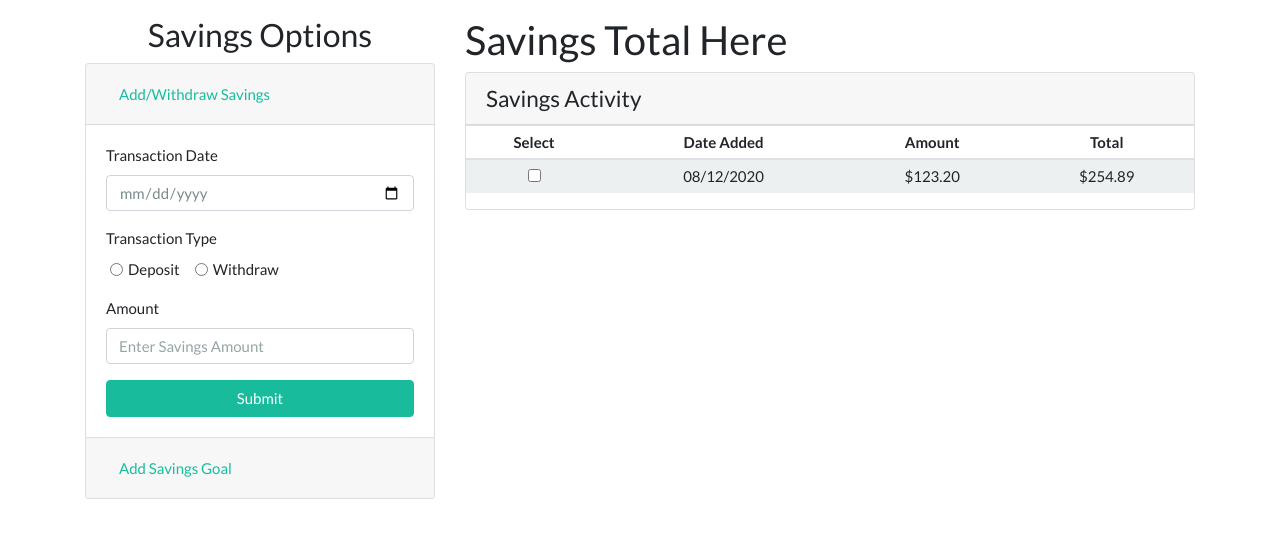
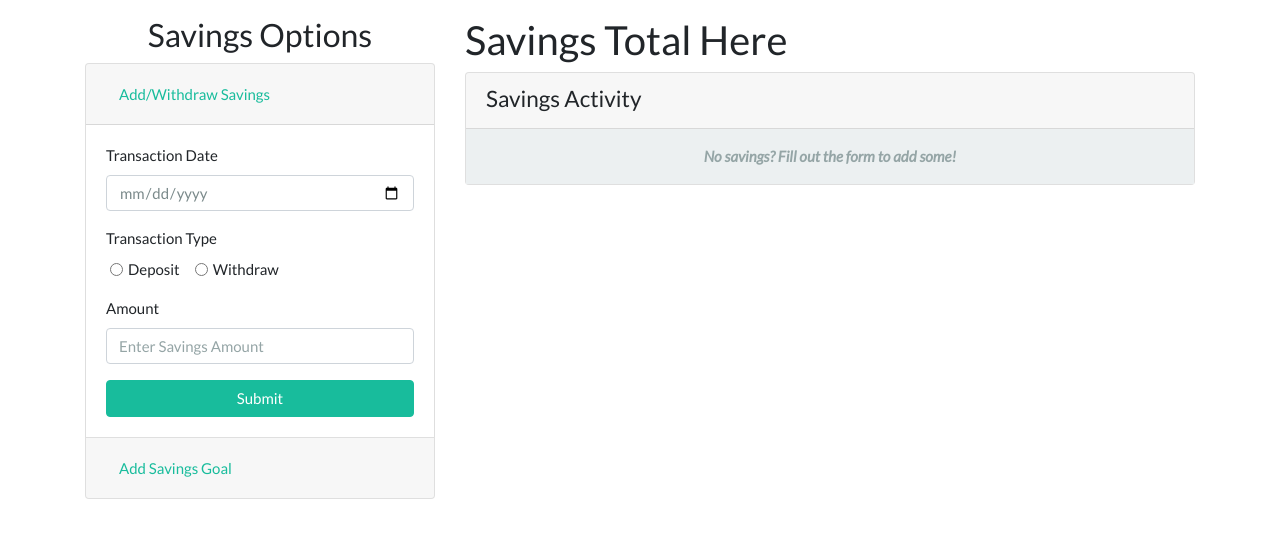
Before and after one commit to akelshareif/fiscally, a Flask app: page /user/savings in a window 1280 px wide. Shown: the part 74-612 px from the top of the page. Run offline with Flask 2, Linux system fonts and the light colour scheme; the visitor is signed in with stand-in values (Sample User, id 1); data comes from the database, SQL or seed files in the repository; data that the repository does not hold is empty; some libraries are stand-ins or nearby versions.

Commit message:
sourced savings entries from db on savings.jinja

```diff
--- a/application/models.py
+++ b/application/models.py
@@ -96,6 +96,7 @@ class SavingsEntry(db.Model):
     savings_date = db.Column(db.Date, default=date.today(), nullable=False)
     transaction_type = db.Column(db.String(10), nullable=False)
     amount = db.Column(db.Float(precision=2), nullable=False)
+    total = db.Column(db.Float(precision=2), nullable=False)
     user_id = db.Column(UUID, db.ForeignKey('users.id'))
 
     def __repr__(self):
@@ -109,7 +110,7 @@ class SavingsGoal(db.Model):
     start_date = db.Column(db.Date, default=date.today(), nullable=False)
     end_date = db.Column(db.Date, default=date.today(), nullable=False)
     amount = db.Column(db.Float(precision=2), nullable=False)
-    previous_amount = db.Column(db.Float(precision=2))
+    previous_amount = db.Column(db.Float(precision=2), default=0.00)
     user_id = db.Column(UUID, db.ForeignKey('users.id'))
 
     def __repr__(self):
--- a/application/savings/savings.py
+++ b/application/savings/savings.py
@@ -16,11 +16,13 @@ def savings_display():
 
     savings_form = SavingsForm()
     goal_form = SavingsGoalForm()
+    user_savings = SavingsEntry.query.filter_by(
+        user_id=str(current_user.id)).all()
 
     if savings_form.validate_on_submit():
         print(savings_form.data)
 
-    return render_template('savings/savings.jinja', savings_form=savings_form, goal_form=goal_form)
+    return render_template('savings/savings.jinja', savings_form=savings_form, goal_form=goal_form, savings=user_savings)
 
 
 @savings_bp.route('/savings/goal', methods=['POST'])
--- a/application/savings/templates/savings/savings.jinja
+++ b/application/savings/templates/savings/savings.jinja
@@ -43,7 +43,33 @@
             <div class="row">
                 <div class="col">
                     <div class="card">
-                    <h4 class="card-header">Savings Activity</h4>
+                        <div class="card-header">
+                    <div class="row">
+                        <div class="col">
+                            <h4 class="mb-1">Savings Activity</h4>
+                        </div>
+                        <div class="col text-right d-none edit-delete-div">
+                            <div class="row justify-content-end">
+                                <div class="col-md-5 py-0 pr-sm-3 pl-0 mb-1">
+                                    <button class="btn btn-sm btn-info edit-btn" style="width: 80px;">
+                                        <i class="far fa-edit"></i>
+                                        &nbsp; Edit
+                                    </button>
+                                </div>
+                                <div class="col-md-5 py-0 pr-3 pl-0">
+                                    <button class="btn btn-sm btn-danger delete-btn" style="width: 80px;">
+                                        <i class="far fa-trash-alt"></i>
+                                        &nbsp; Delete
+                                    </button>
+                                </div>
+                            </div>
+                        </div>
+                    </div>
+                </div>
+                <div class="bg-danger text-center errors p-0 m-0 d-none" style="color: white;">
+                    You can only edit one savings entry at a time
+                </div>
+                    {% if savings %}
                         <table class="table table-sm table-striped text-center">
                             <thead>
                                 <tr>
@@ -54,16 +80,27 @@
                                 </tr>
                             </thead>
                             <tbody>
+                                {% for entry in savings %}
                                     <tr>
                                         <th scope="row">
                                             <input type="checkbox" />
                                         </th>
-                                <td>08/12/2020</td>
-                                <td>$123.20</td>
-                                <td>$254.89</td>
+                                        <td>{{entry.savings_date}}</td>
+                                        {% if entry.transaction_type == 'withdraw' %}
+                                            <td class="text-danger">- ${{entry.amount}}</td>
+                                        {% else %}
+                                            <td class="text-success">+ ${{entry.amount}}</td>
+                                        {% endif %}
+                                        <td>{{entry.total}}</td>
                                     </tr>
+                                {% endfor %}
                             </tbody>
                         </table>
+                    {% else %}
+                        <div class="bg-light text-center text-muted pt-3">
+                            <p><em><b>No savings? Fill out the form to add some!</b></em></p>
+                        </div>
+                    {% endif %}
                 </div>
             </div>
         </div>
--- a/application/savings/templates/savings/savings_target_form.jinja
+++ b/application/savings/templates/savings/savings_target_form.jinja
@@ -20,6 +20,11 @@
                 {{goal_form.goal_amount.label}}
                 {{goal_form.goal_amount(class_="form-control", placeholder="Enter Goal Amount")}}
             </div>
+            <div class="form-group">
+                {{goal_form.current_savings.label}}
+                {{goal_form.current_savings(class_="form-control", placeholder="Enter Current Savings (Optional)")}}
+                <small class="text-muted ml-1">This is optional</small>
+            </div>
             <button class="btn btn-block btn-success">
                 <i class="fas fa-plus"></i>
                 &nbsp; Add Goal
```
Also changed, not shown: migrations/versions/145df4f73ca2_.py (added, +28 -0 lines). Lines whose indentation alone changed are shown as unchanged.
